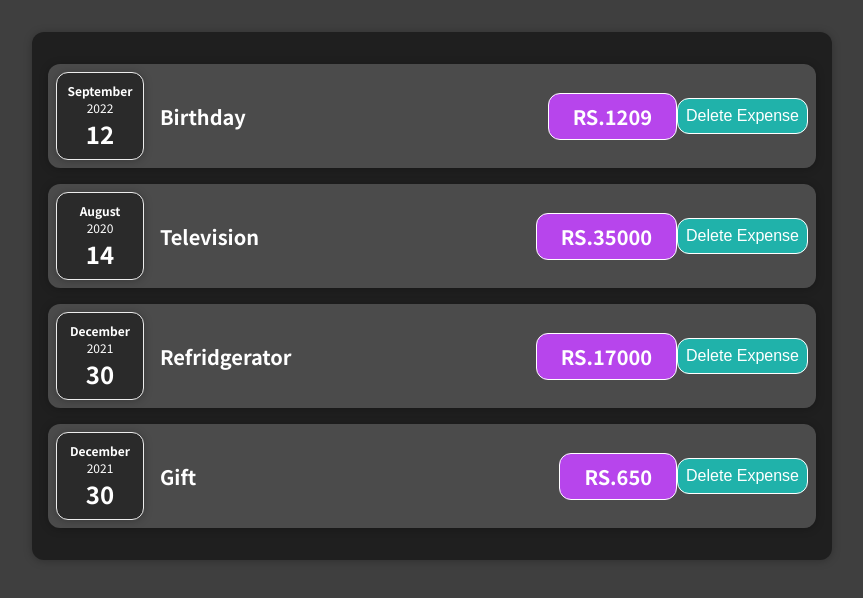
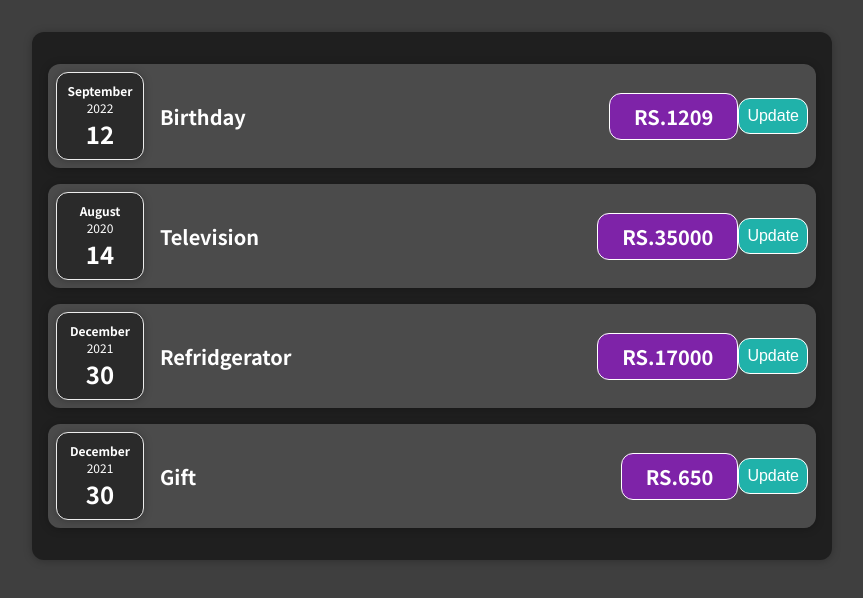
Before and after one commit to GeethasriIrudayasamy/Expense_Tracker_1, a React (Create React App) app: page / in a window 1280 px wide. Shown: the top 598 px of the page, without its empty margins (208-1071 px from the left). Built offline with nearby package versions, Linux system fonts and the light colour scheme.

Commit message:
change expnense to 100$

```diff
--- a/src/Components/ExpenseItem/ExpenseItem.css
+++ b/src/Components/ExpenseItem/ExpenseItem.css
@@ -29,7 +29,7 @@
     font-size: 1rem;
     font-weight: bold;
     color: white;
-    background-color: #b745ec;
+    background-color: #7e23a8;
     border: 1px solid white;
     padding: 0.5rem;
     border-radius: 12px;
@@ -52,7 +52,7 @@
         padding: 0.5rem 1.5rem;
     }
 }
-.del-button {
+.update-button {
     border-radius: 12px;
     background-color: lightseagreen;
     font-size: 1rem;
@@ -62,6 +62,6 @@
     padding: 0.5rem;
 }
 
-.del-button:hover {
+.update-button:hover {
     background-color: rgba(32, 178, 171, 0.76);
 }
--- a/src/Components/ExpenseItem/ExpenseItem.js
+++ b/src/Components/ExpenseItem/ExpenseItem.js
@@ -1,19 +1,24 @@
+import React, { useState } from "react";
 import ExpenseDate from "../ExpenseDate/ExpenseDate";
 import ExpenseDetails from "../ExpenseDetails/ExpenseDetails";
 import "./ExpenseItem.css";
 import Card from "../Card/Card";
 
 const ExpenseItem = (props) => {
-    const deleteHandler = () => {
-        console.log("The item is deleted");
+    const [expense, setExpense] = useState(props.amount);
+
+    const updateHandler = () => {
+        setExpense("100$");
+
+        console.log("expense amount changed to 100$");
     };
     return (
         <Card className="expense-item">
             <ExpenseDate date={props.date} />
-            <ExpenseDetails title={props.title} amount={props.amount} />
+            <ExpenseDetails title={props.title} amount={expense} />
 
-            <button className="del-button" onClick={deleteHandler}>
-                Delete Expense
+            <button className="update-button" onClick={updateHandler}>
+                Update
             </button>
         </Card>
     );
```
